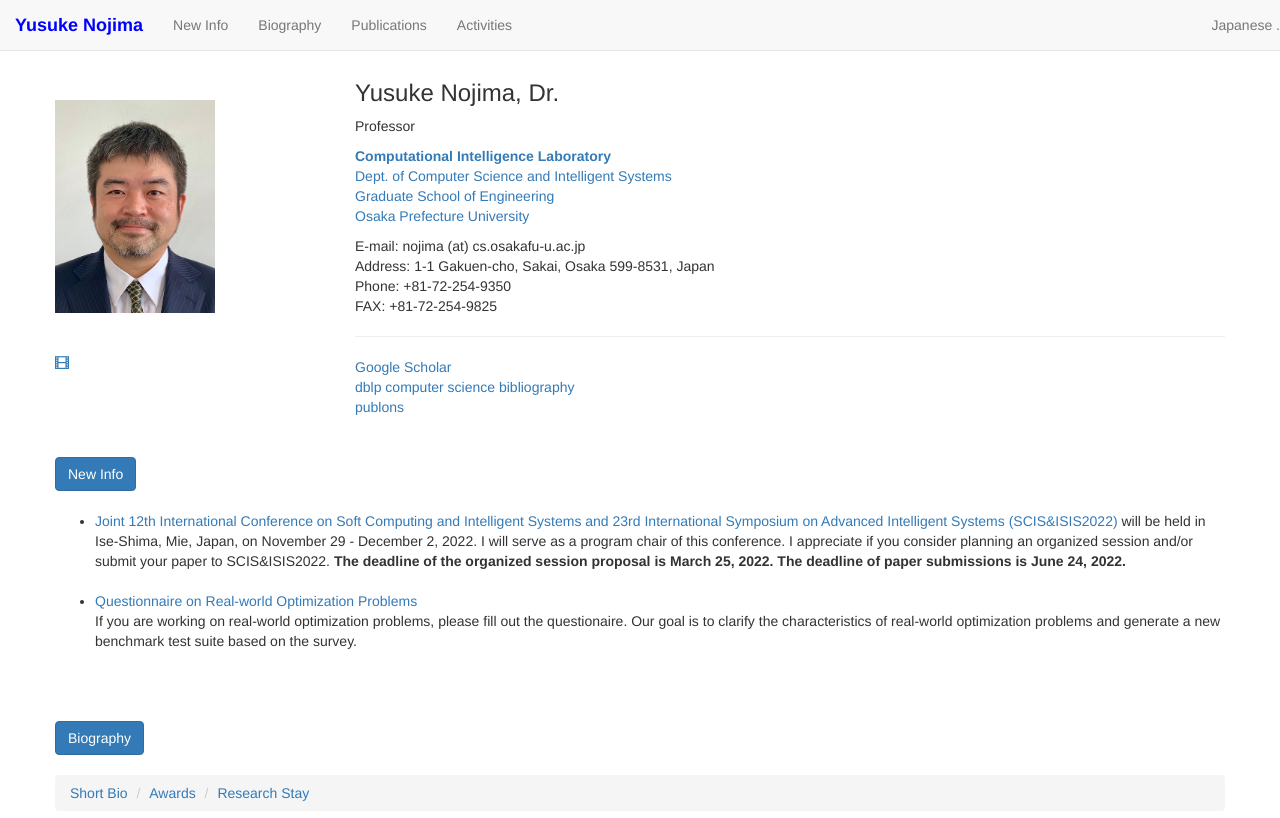
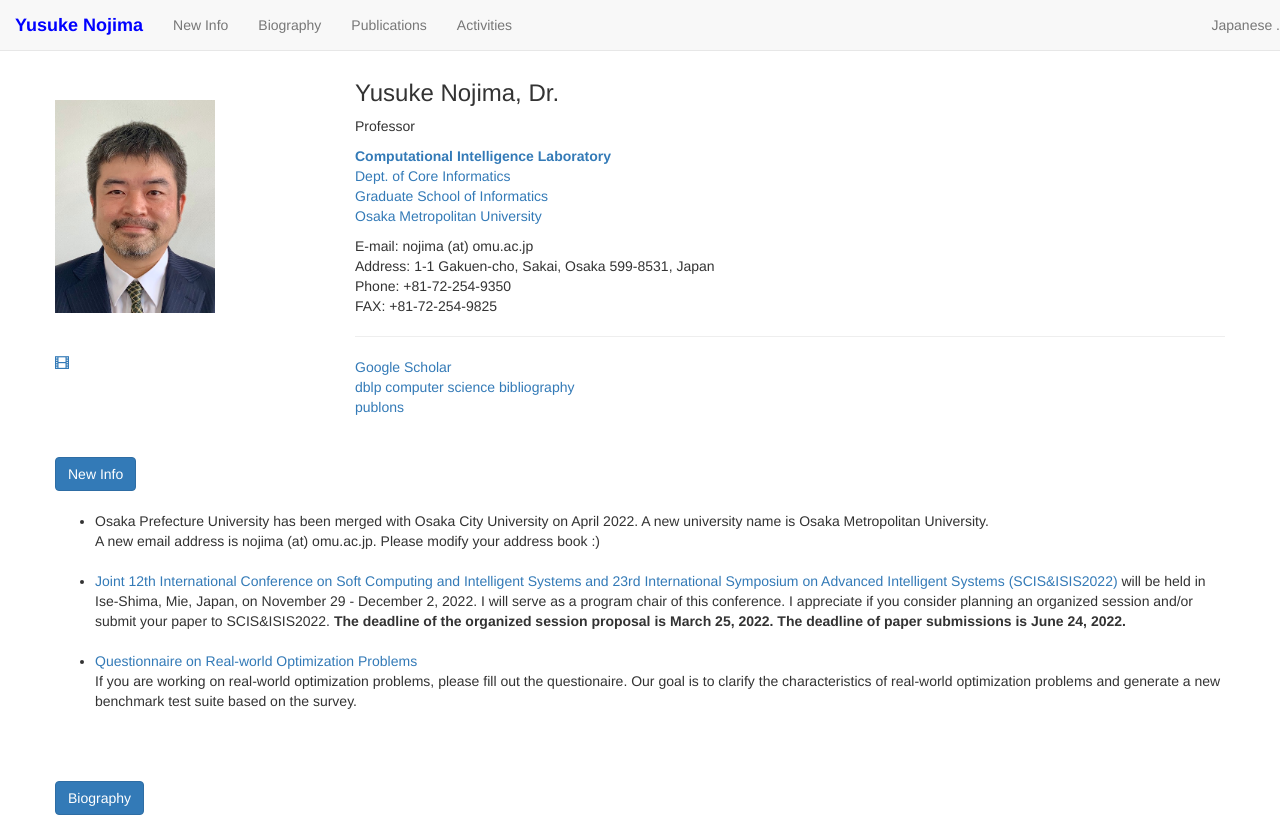
Before and after one commit to yusuke-nojima/yusuke-nojima.github.io, a plain HTML site: page index.html in a window 1280 px wide. Shown: the top 818 px of the page. Drawn offline with nearby package versions, Linux system fonts and the light colour scheme.

Commit message:
Update index.html

```diff
--- a/index.html
+++ b/index.html
@@ -70,11 +70,11 @@ Yusuke Nojima</font></b></a>
         <div class="col-sm-9">
           <h3>Yusuke Nojima, Dr.</h3>
           <p>Professor</p>
-          <p><a href="http://www.cs.osakafu-u.ac.jp/ci/" target="blank"><b>Computational Intelligence Laboratory</b></a><br>
-          <a href="http://www.cs.osakafu-u.ac.jp" target="blank">Dept. of Computer Science and Intelligent Systems</a><br>
-          <a href="http://www.eng.osakafu-u.ac.jp/english/" target="blank">Graduate School of Engineering</a><br>
-          <a href="http://www.osakafu-u.ac.jp/english/index.html" target="blank">Osaka Prefecture University</a></p>
-          <p>E-mail: nojima (at) cs.osakafu-u.ac.jp<br>
+          <p><a href="https://cil-omu.herokuapp.com" target="blank"><b>Computational Intelligence Laboratory</b></a><br>
+          <a href="" target="blank">Dept. of Core Informatics</a><br>
+          <a href="" target="blank">Graduate School of Informatics</a><br>
+          <a href="" target="blank">Osaka Metropolitan University</a></p>
+          <p>E-mail: nojima (at) omu.ac.jp<br>
           Address: 1-1 Gakuen-cho, Sakai, Osaka 599-8531, Japan<br>
           Phone: +81-72-254-9350<br>
           FAX: +81-72-254-9825</p>
@@ -91,6 +91,11 @@ Yusuke Nojima</font></b></a>
     <div class="container" style="padding:20px 0">
       <button class="btn btn-primary">New Info</button><br><br>
       <ul>
+        <li>
+          Osaka Prefecture University has been merged with Osaka City University on April 2022. A new university name is Osaka Metropolitan University.<br>
+          A new email address is nojima (at) omu.ac.jp. Please modify your address book :)
+        </li>
+        <br>
       	<li>
       		<a href="http://scis.j-soft.org/2022/" target="_blank">Joint 12th International Conference on Soft Computing and Intelligent Systems and 23rd International Symposium on Advanced Intelligent Systems (SCIS&ISIS2022)</a> will be held in Ise-Shima, Mie, Japan, on November 29 - December 2, 2022. I will serve as a program chair of this conference. I appreciate if you consider planning an organized session and/or submit your paper to SCIS&ISIS2022. <b>The deadline of the organized session proposal is March 25, 2022. The deadline of paper submissions is June 24, 2022. </b>
       	</li>
@@ -126,7 +131,8 @@ Yusuke Nojima</font></b></a>
       2004.4-2007.3: Research Associate: Osaka Prefecture University, JAPAN<br>
       2007.4-2013.3: Assistant Professor: Osaka Prefecture University, JAPAN<br>
       2013.4-2020.9: Associate Professor: Osaka Prefecture University, JAPAN<br>
-      2020.10-: Professor: Osaka Prefecture University, JAPAN<br>
+      2020.10-2022.3: Professor: Osaka Prefecture University, JAPAN<br>
+      2022.4- : Professor: Osaka Metropolitan University, JAPAN<br>
       <br>
 
       <b>Awards</b>
```
